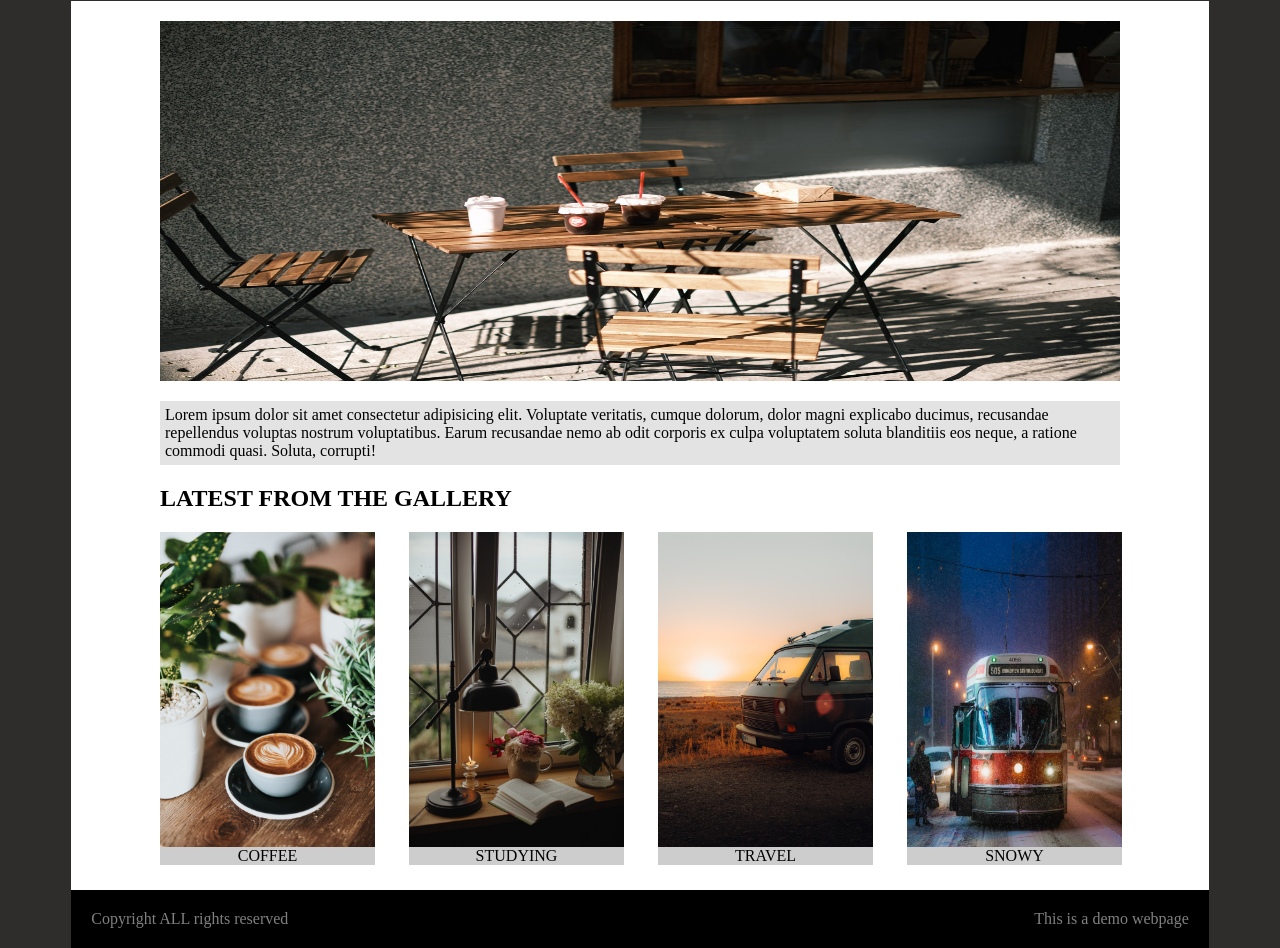
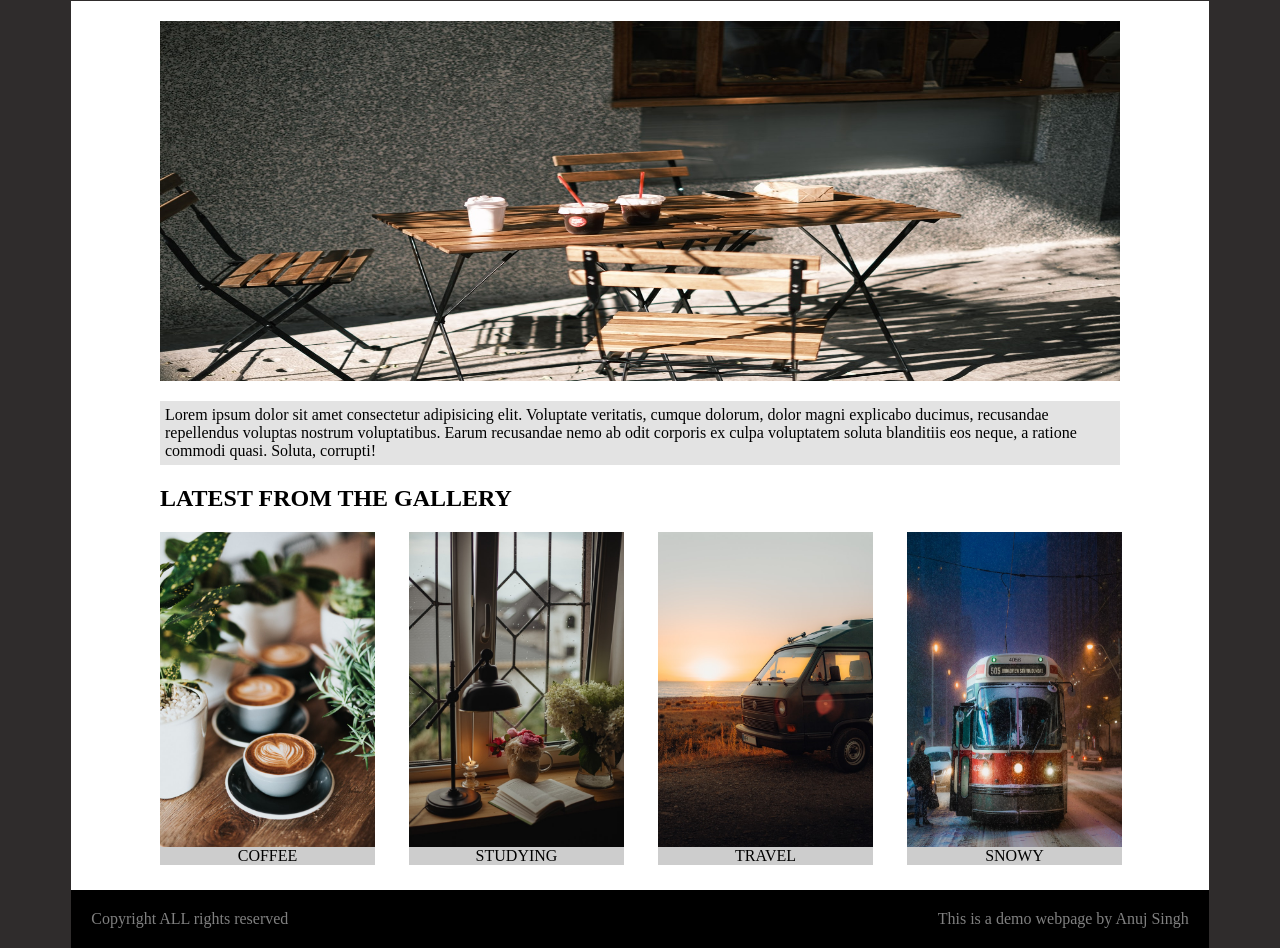
Before and after one commit to anuj1317/webpage, a plain HTML site: page index.html in a window 1280 px wide. Shown: the part 177-1125 px from the top of the page. Drawn offline with Linux system fonts and the light colour scheme.

Commit message:
footer message changed

```diff
--- a/index.html
+++ b/index.html
@@ -56,7 +56,7 @@
 
       <footer>
         <div>Copyright ALL rights reserved</div>
-        <div>This is a demo webpage</div>
+        <div>This is a demo webpage by Anuj Singh</div>
       </footer>
     </div>
   </body>
```
